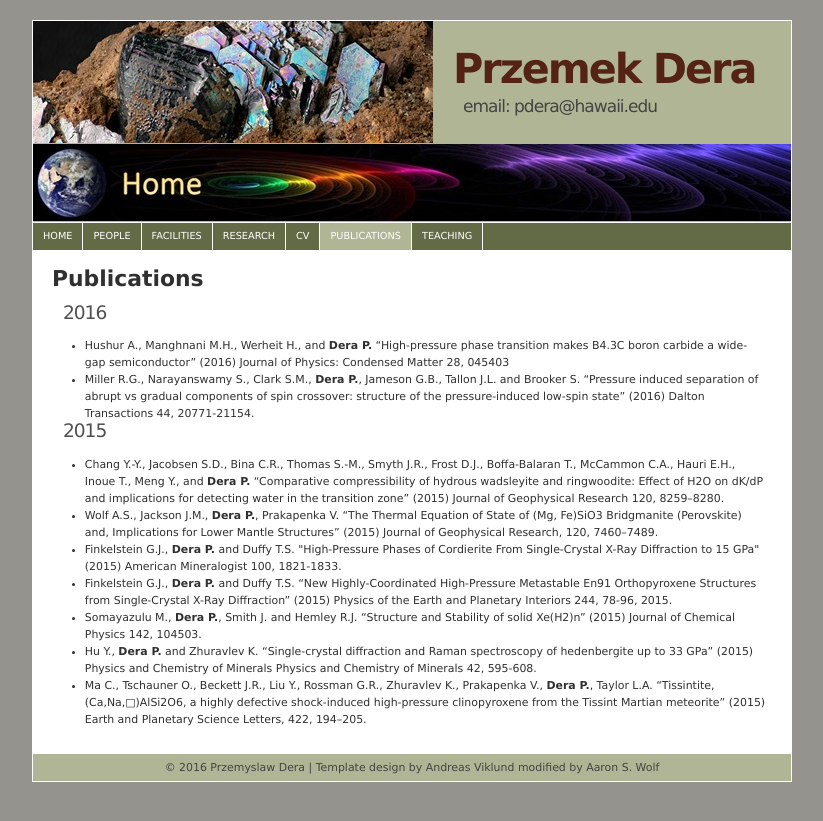
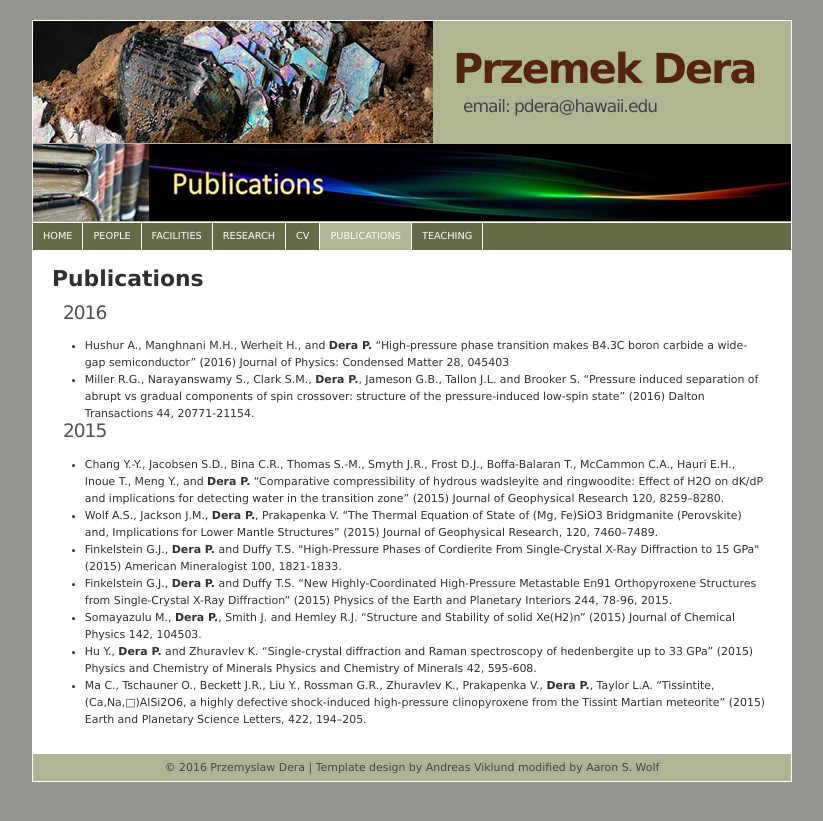
Before and after one commit to pdera/pdera.github.io, a Jekyll site: the page built from publications.md, in a window 1280 px wide. Shown: the top 821 px of the page, without its empty margins (228-1051 px from the left). Built offline with Jekyll 4.4.1, drawn with Linux system fonts in a browser that asks for light colours.

Commit message:
publications banner

```diff
--- /dev/null
+++ b/_includes/head_publications.html
@@ -0,0 +1,69 @@
+
+<!DOCTYPE html PUBLIC "-//W3C//DTD XHTML 1.0 Strict//EN" "http://www.w3.org/TR/xhtml1/DTD/xhtml1-strict.dtd">
+<html xmlns="http://www.w3.org/1999/xhtml" lang="en" xml:lang="en">
+<head>
+    <meta http-equiv="content-type" content="text/html; charset=utf-8" />
+    <meta name="description" content="Your description goes here" />
+    <meta name="keywords" content="your,keywords,goes,here" />
+    <meta name="author" content="Your Name" />
+    <link rel="stylesheet" type="text/css" href="{{ site.baseurl }}/css/main_pd.css" title="andreas08" media="screen,projection";/>
+    <title>Przemek's Research</title>
+</head>
+<body>
+
+<div id="container" >
+    <div id="header">
+		<img id="img1" src="../images/Moissanite__R150016__Sample__Photo__34845__zoom.jpg" />
+		<img id="img2" src="../images/Publications_banner.jpg" />
+        <h1>Przemek Dera</h1>
+        <h2>email: pdera@hawaii.edu</h2>
+    </div>
+
+    <div id="navigation">
+        <ul>
+            {% if page.active == "home" %}
+            <li class="selected"><a href="/index.html">Home</a></li>
+            {% else %}
+            <li><a href="/index.html">Home</a></li>
+            {% endif %}
+
+            {% if page.active == "people" %}
+            <li class="selected"><a href="/people.html">People</a></li>
+            {% else %}
+            <li><a href="/people.html">People</a></li>
+            {% endif %}
+
+            {% if page.active == "facilities" %}
+            <li class="selected"><a href="/facilities.html">Facilities</a></li>
+            {% else %}
+            <li><a href="/facilities.html">Facilities</a></li>
+            {% endif %}
+
+            {% if page.active == "research" %}
+            <li class="selected"><a href="/research.html">Research</a></li>
+            {% else %}
+            <li><a href="/research.html">Research</a></li>
+            {% endif %}
+
+            {% if page.active == "cv" %}
+            <li class="selected"><a href="/cv.html">CV</a></li>
+            {% else %}
+            <li><a href="/cv.html">CV</a></li>
+            {% endif %}
+
+            {% if page.active == "pubs" %}
+            <li class="selected"><a href="/publications.html">Publications</a></li>
+            {% else %}
+            <li><a href="/publications.html">Publications</a></li>
+            {% endif %}
+
+            {% if page.active == "Teaching" %}
+            <li class="selected"><a href="/teaching.html">Teaching</a></li>
+            {% else %}
+            <li><a href="/teaching.html">Teaching</a></li>
+            {% endif %}
+
+        </ul>
+    </div>
+
+    <div class="content">
--- /dev/null
+++ b/_layouts/publications.html
@@ -0,0 +1,11 @@
+{% include head_publications.html %}
+
+    <h1>{{ page.title }}</h1>
+    <p></p>
+
+    {{ content }}
+
+    <!--{% include nav.html %}-->
+
+{% include foot.html %}
+{% include javascript.html %}
```
Also changed, not shown: publications.md (+1 -1 lines).
